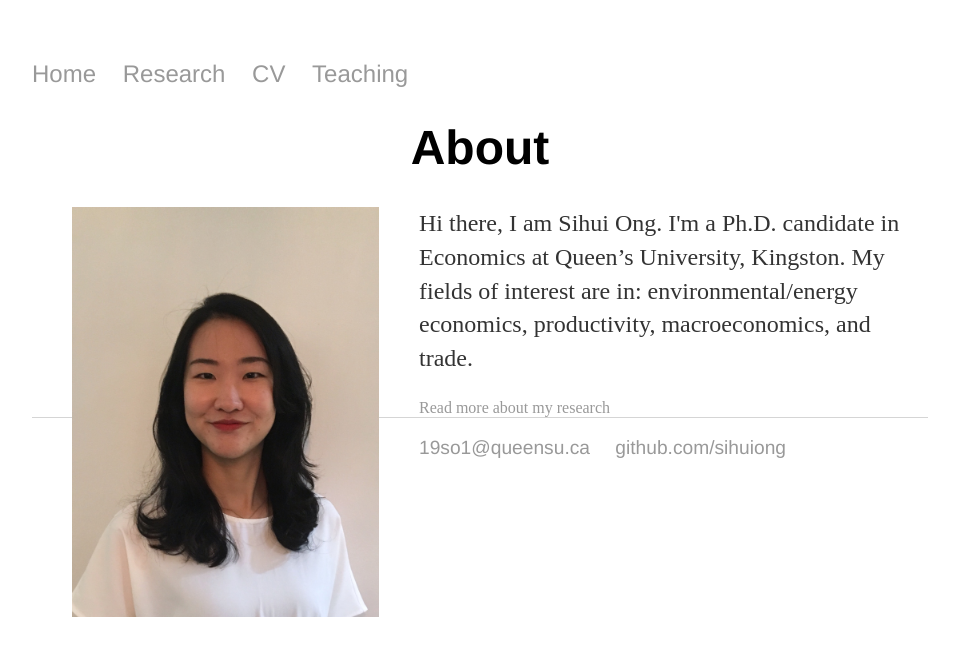
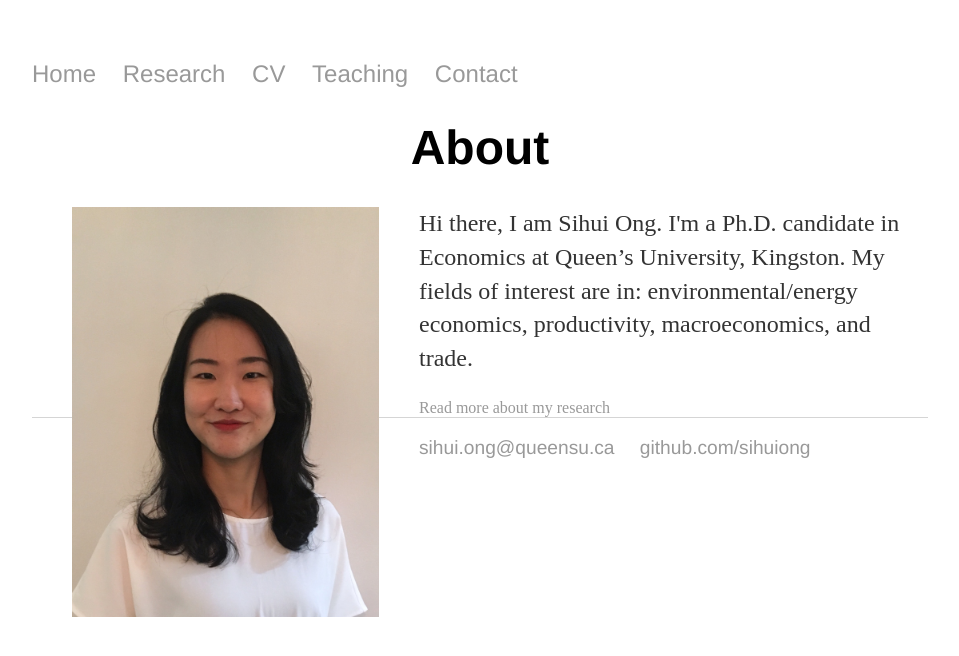
Before and after one commit to SihuiOng/SihuiOng.github.io, a Jekyll site: the page built from index.html, in a window 1280 px wide. Shown: the top 656 px of the page, without its empty margins (160-1119 px from the left). Built offline with Jekyll 4.4.1, drawn with Linux system fonts in a browser that asks for light colours.

Commit message:
Update default.html

```diff
--- a/_layouts/default.html
+++ b/_layouts/default.html
@@ -1,5 +1,5 @@
 <!DOCTYPE html>
-	<html>
+	<html lang="en">
 		<head>
 			<title>{{ page.title }}</title>
 			<!-- link to main stylesheet -->
@@ -12,6 +12,7 @@
 		        	<li><a href="/research">Research</a></li>
 	        		<li><a href="/cv">CV</a></li>
 	        		<li><a href="/teaching">Teaching</a></li>
+				<li><a href="/contact">Contact</a></li>
 	    		</ul>
 			</nav>
 			<div class="container">
@@ -21,7 +22,7 @@
 			</div><!-- /.container -->
 			<footer>
 	    		<ul>
-	        		<li><a href="mailto:19so1@queensu.ca">19so1@queensu.ca</a></li>
+	        		<li><a href="mailto:sihui.ong@queensu.ca">sihui.ong@queensu.ca</a></li>
 	        		<li><a href="https://github.com/sihuiong">github.com/sihuiong</a></li>
 				</ul>
 			</footer>
```
